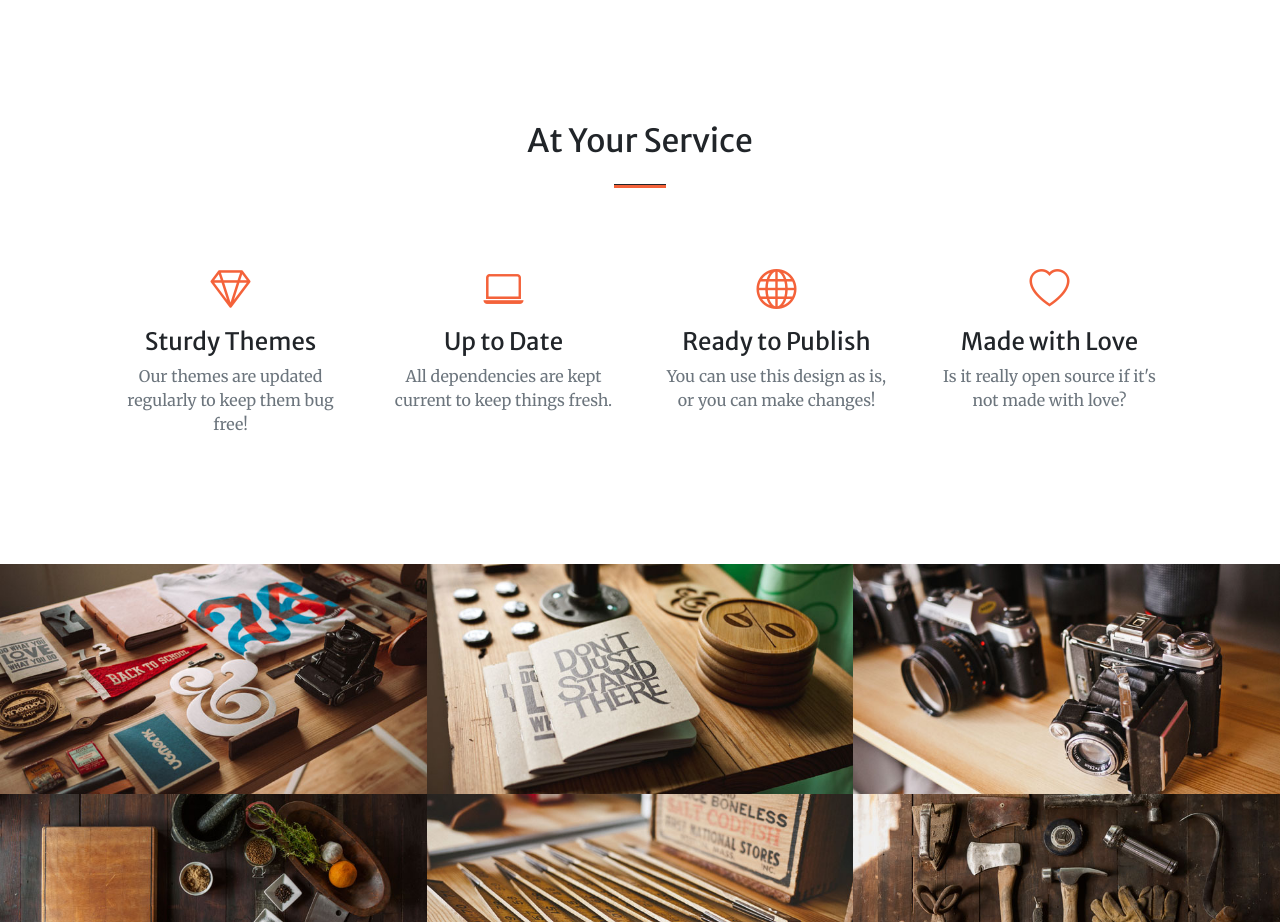
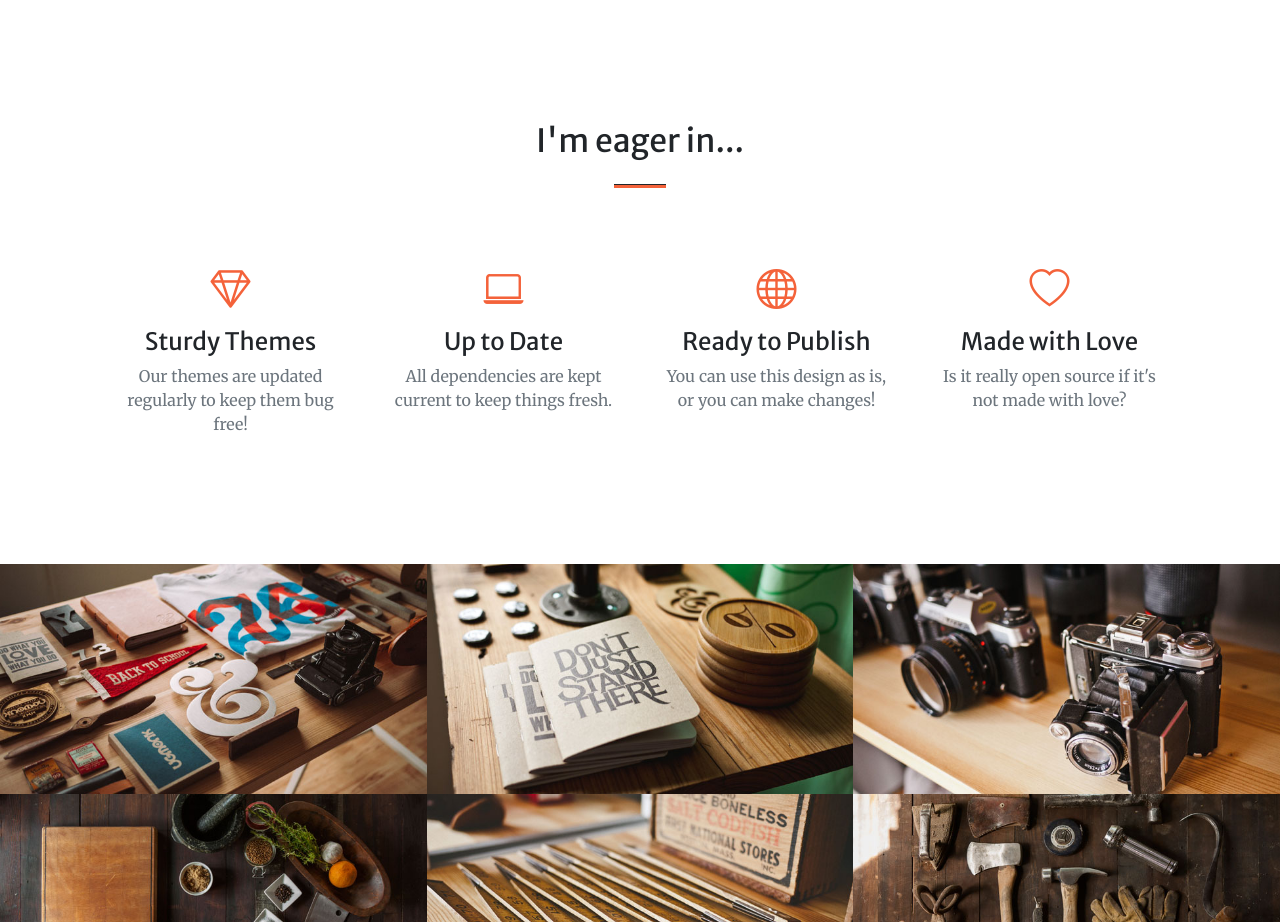
Before and after one commit to ArtaccheRani/Gallery, a plain HTML site: page index.html in a window 1280 px wide. Shown: the part 1260-2182 px from the top of the page. Drawn offline with nearby package versions, Linux system fonts and the light colour scheme; some packages are replaced by stand-ins of ours; a script that the page names is missing.

Commit message:
interest

```diff
--- a/index.html
+++ b/index.html
@@ -65,7 +65,7 @@
         <!-- Services-->
         <section class="page-section" id="services">
             <div class="container px-4 px-lg-5">
-                <h2 class="text-center mt-0">At Your Service</h2>
+                <h2 class="text-center mt-0">I'm eager in...</h2>
                 <hr class="divider" />
                 <div class="row gx-4 gx-lg-5">
                     <div class="col-lg-3 col-md-6 text-center">
```
